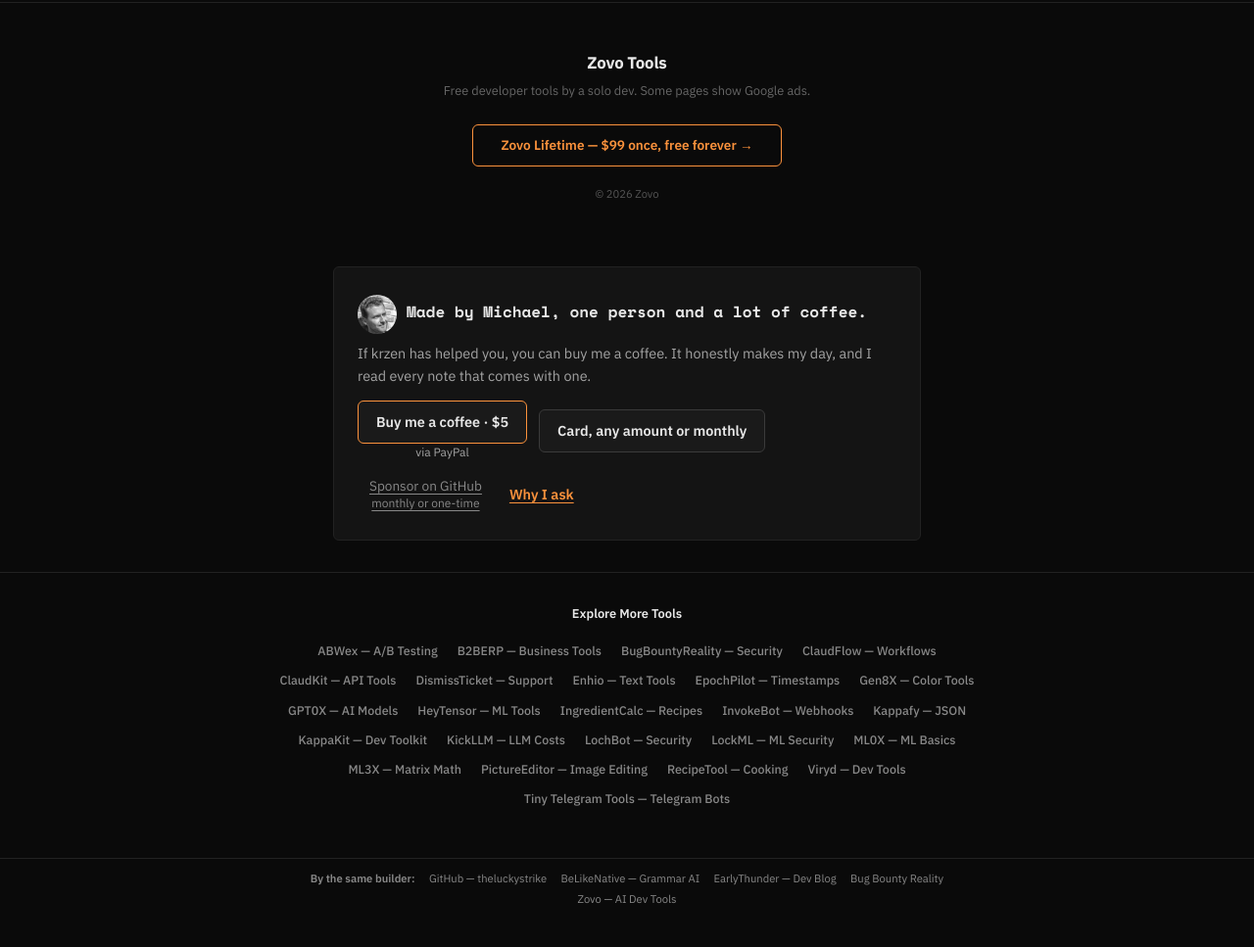
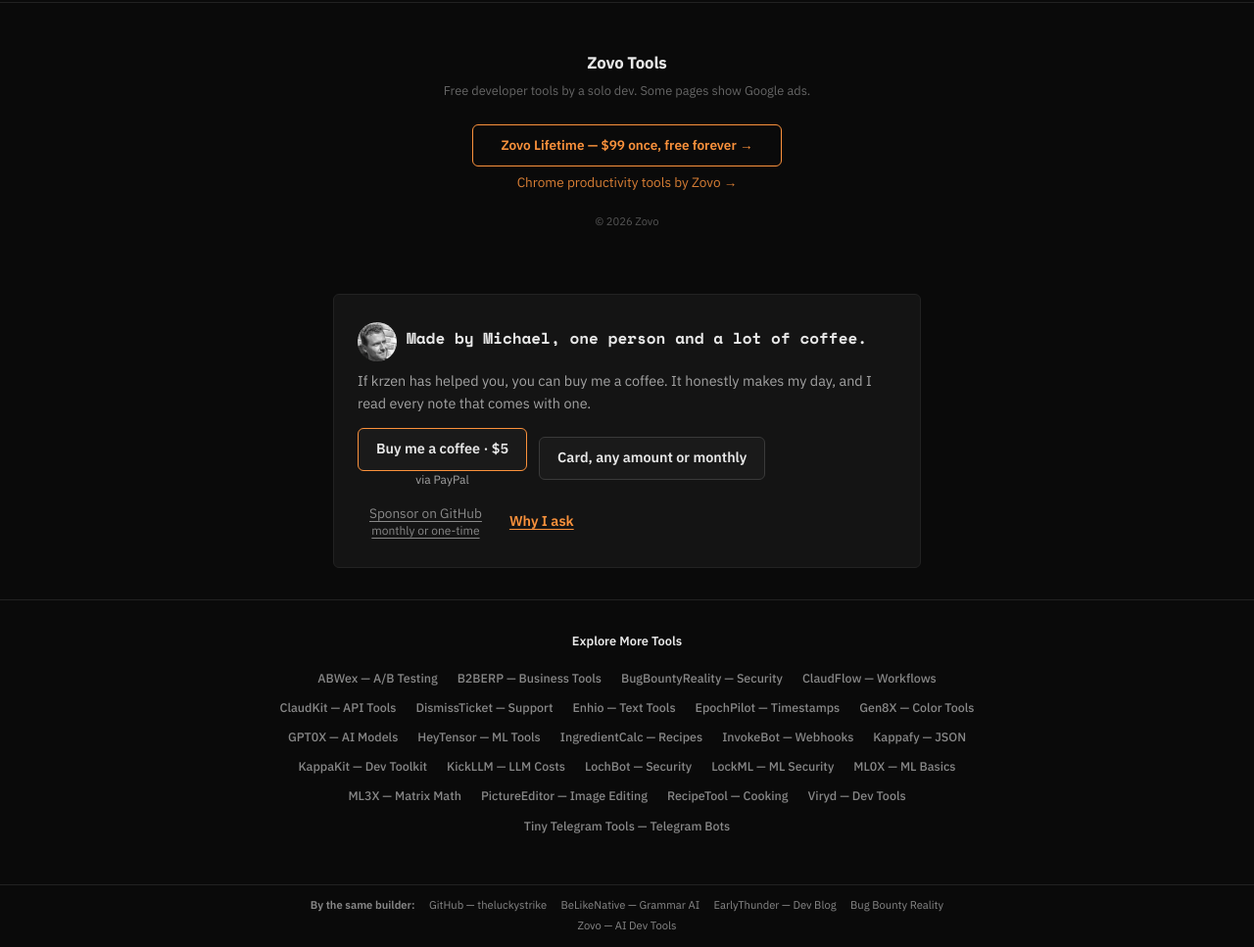
Before and after one commit to theluckystrike/krzen.com, a plain HTML site: page index.html in a window 1280 px wide. Shown: the part 2818-3785 px from the top of the page at 98% size. Before the commit the page ends 3758 px from the top, so only its background shows below. Drawn offline with nearby package versions, Linux system fonts and the light colour scheme.

Commit message:
Sprint 10 S10-8: add evergreen Zovo Chrome productivity tools footer link

```diff
--- a/index.html
+++ b/index.html
@@ -337,6 +337,7 @@
         <div class="footer-brand">Zovo Tools</div>
         <div class="footer-tagline">Free developer tools by a solo dev. Some pages show Google ads.</div>
         <a href="https://zovo.one/pricing?utm_source=krzen&amp;utm_medium=satellite&amp;utm_campaign=footer-link" class="footer-cta">Zovo Lifetime — $99 once, free forever →</a>
+        <div class="footer-ext" style="margin-top:6px;font-size:0.85rem;opacity:0.85;"><a href="https://zovo.one/extensions?utm_source=krzen&amp;utm_medium=footer" rel="noopener">Chrome productivity tools by Zovo &rarr;</a></div>
         <div class="footer-copy">© 2026 <a href="https://zovo.one/lifetime?utm_source=krzen&amp;utm_medium=footer&amp;utm_campaign=home">Zovo</a></div>
     </div>
 </footer>
```
